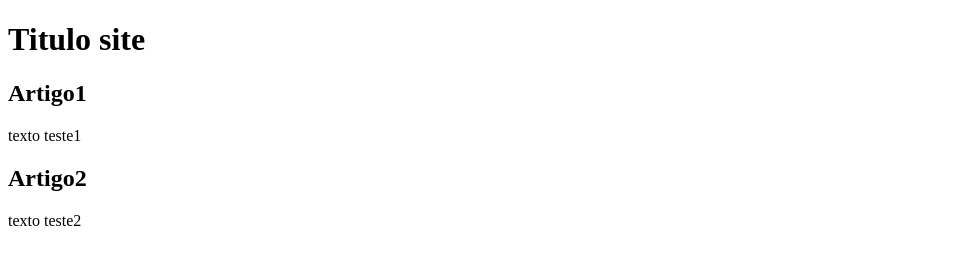
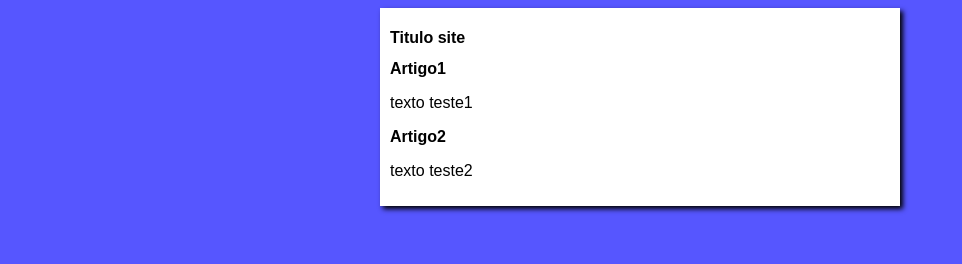
Before and after one commit to pripaula2002/Ola-Mundo, a plain HTML site: page site-exemplo/index.html in a window 1280 px wide. Shown: the whole page, without its empty margins (0-962 px from the left). Drawn offline with Linux system fonts and the light colour scheme.

Commit message:
Inciei desing

```diff
--- /dev/null
+++ b/site-exemplo/estilo/style.css
@@ -0,0 +1,16 @@
+*{
+    font-family: Arial, Helvetica, sans-serif;
+    font-size: 16px;
+}
+
+body {
+    background-color: rgba(0, 0, 255, 0.664);
+}
+
+main{
+    background-color: white;
+    width: 500px;
+    margin: auto;
+    padding: 10px;
+    box-shadow: 3px 3px 5px black;
+}
--- a/site-exemplo/index.html
+++ b/site-exemplo/index.html
@@ -5,6 +5,7 @@
     <meta http-equiv="X-UA-Compatible" content="IE=edge">
     <meta name="viewport" content="width=device-width, initial-scale=1.0">
     <title>Titulo Site</title>
+    <link rel="stylesheet" href="estilo/style.css">
 </head>
 <body>
 <main>
```
